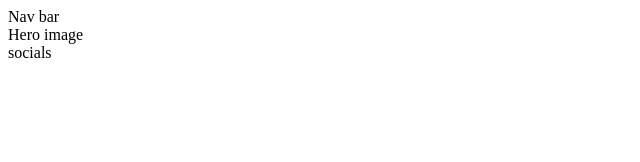
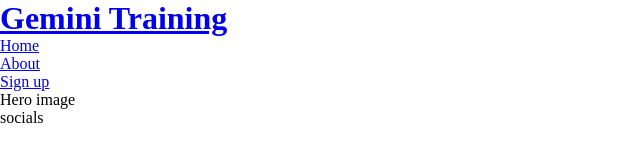
Before and after one commit to EdSouthern/Portfolio-Project-1, a plain HTML site: page index.html in a window 1280 px wide. Shown: the whole page, without its empty margins (0-640 px from the left). Drawn offline with Linux system fonts and the light colour scheme.

Commit message:
Link Css stylesheet to index page

```diff
--- /dev/null
+++ b/assets/css/style.css
@@ -0,0 +1,5 @@
+* {
+    margin: 0;
+    padding: 0;
+    border: none;
+}
--- a/index.html
+++ b/index.html
@@ -4,10 +4,28 @@
     <meta charset="UTF-8">
     <meta http-equiv="X-UA-Compatible" content="IE=edge">
     <meta name="viewport" content="width=device-width, initial-scale=1.0">
+    <link rel="stylesheet" href="assets/css/style.css">
     <title>Gemini Fitness</title>
 </head>
 <body>
-    <header>Nav bar</header>
+    <header>
+        <a href="index.html">
+            <h1>Gemini Training</h1>
+        </a>
+        <nav>
+            <ul>
+                <li>
+                    <a href="index.html">Home</a>
+                </li>
+                <li>
+                    <a href="#">About</a>
+                </li>
+                <li>
+                    <a href="#">Sign up</a>
+                </li>
+            </ul>
+        </nav>
+    </header>
     <section>Hero image</section>
     <footer>socials</footer>
 </body>
```
